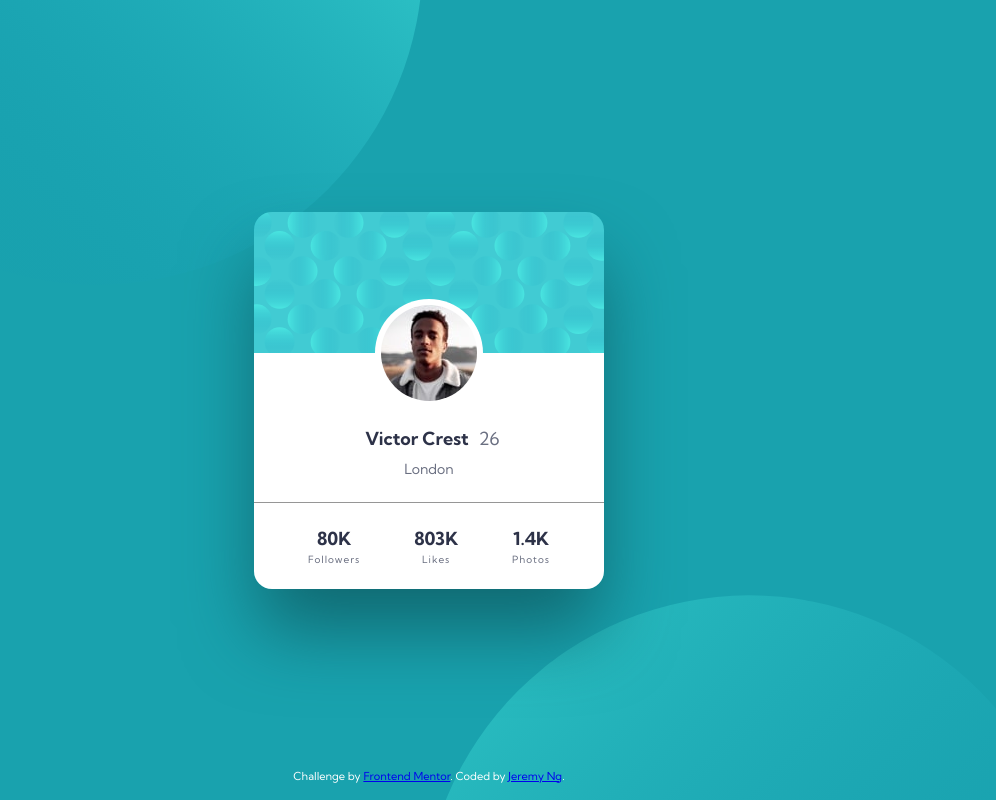
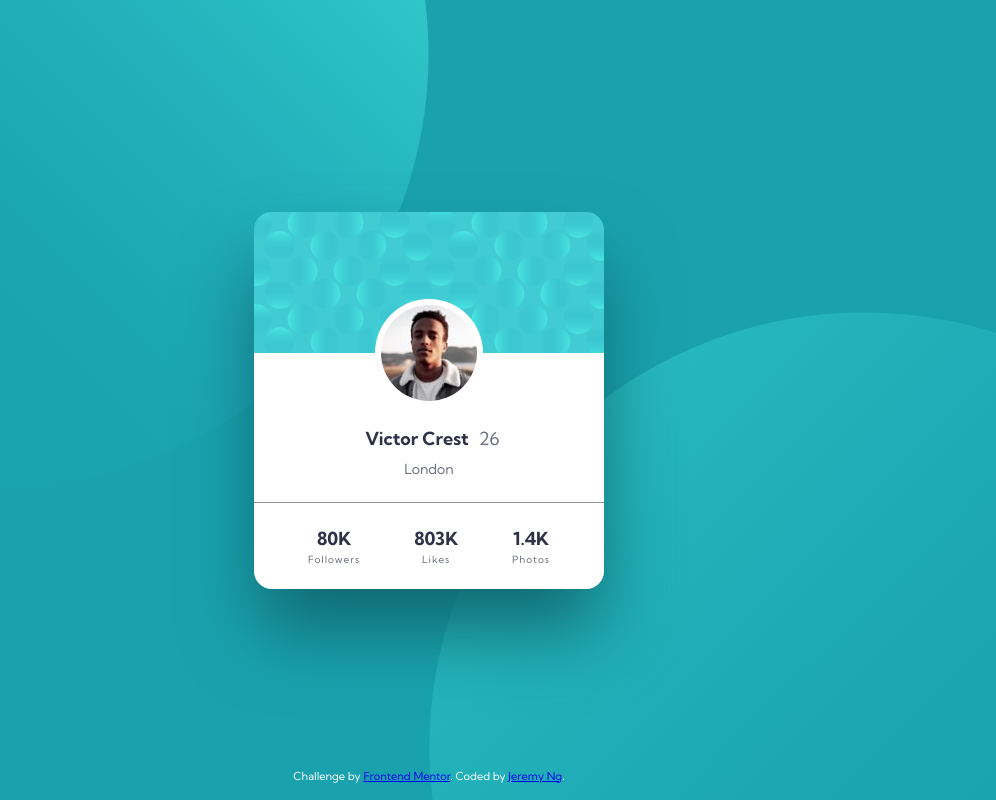
Before and after one commit to lanechanger/fem-profile_card, a plain HTML site: page index.html in a window 1280 px wide. Shown: the whole page, without its empty margins (211-1207 px from the left). Drawn offline with Linux system fonts and the light colour scheme.

Commit message:
If pushed, this commit will move the background images to the viewport.

```diff
--- a/dist/style.css
+++ b/dist/style.css
@@ -43,10 +43,15 @@ h1 {
 
 .main-app {
     background: url("/images/bg-pattern-top.svg"), url("/images/bg-pattern-bottom.svg"), var(--dark-cyan);
+    /* background: url("/images/bg-pattern-top.svg"), url("/images/bg-pattern-bottom.svg"), var(--dark-cyan);
+    background-position: top calc(-45vh - 5%) left calc(1vw - 5%), bottom calc(-55vh - 5%) right calc(2vw - 5%); */
+    /* bottom 55vh upper bound for mobile */
+    /* background-position: bottom calc(55vh - clamp(-8.5px, 10vw, 125px)) right calc(50vw); */
+    background-position: bottom calc(55vh - 10vw) right calc(50vw), top calc(55vh - 10vw) left calc(50vw);
+    /* background-size: calc(max(622px, 110% - 49vmax)); */
+    background-size: calc(max(622px, 67.91vw)), calc(max(622px, 67.91vw));
     background-repeat: no-repeat;
-    background-position: top calc(-45vh - 5%) left calc(1vw - 5%), bottom calc(-55vh - 5%) right calc(2vw - 5%);
     /* background-position: right calc(47vw + 15%) bottom calc(65vh - 15vw), left calc(40vw + 25%) top calc(72vh - 10vw); */
-    background-size: calc(max(622px, 100% - 49vw));
 
     min-height: 100vh;
     position: relative;
```
Also changed, not shown: index.html (+5 -1 lines).
